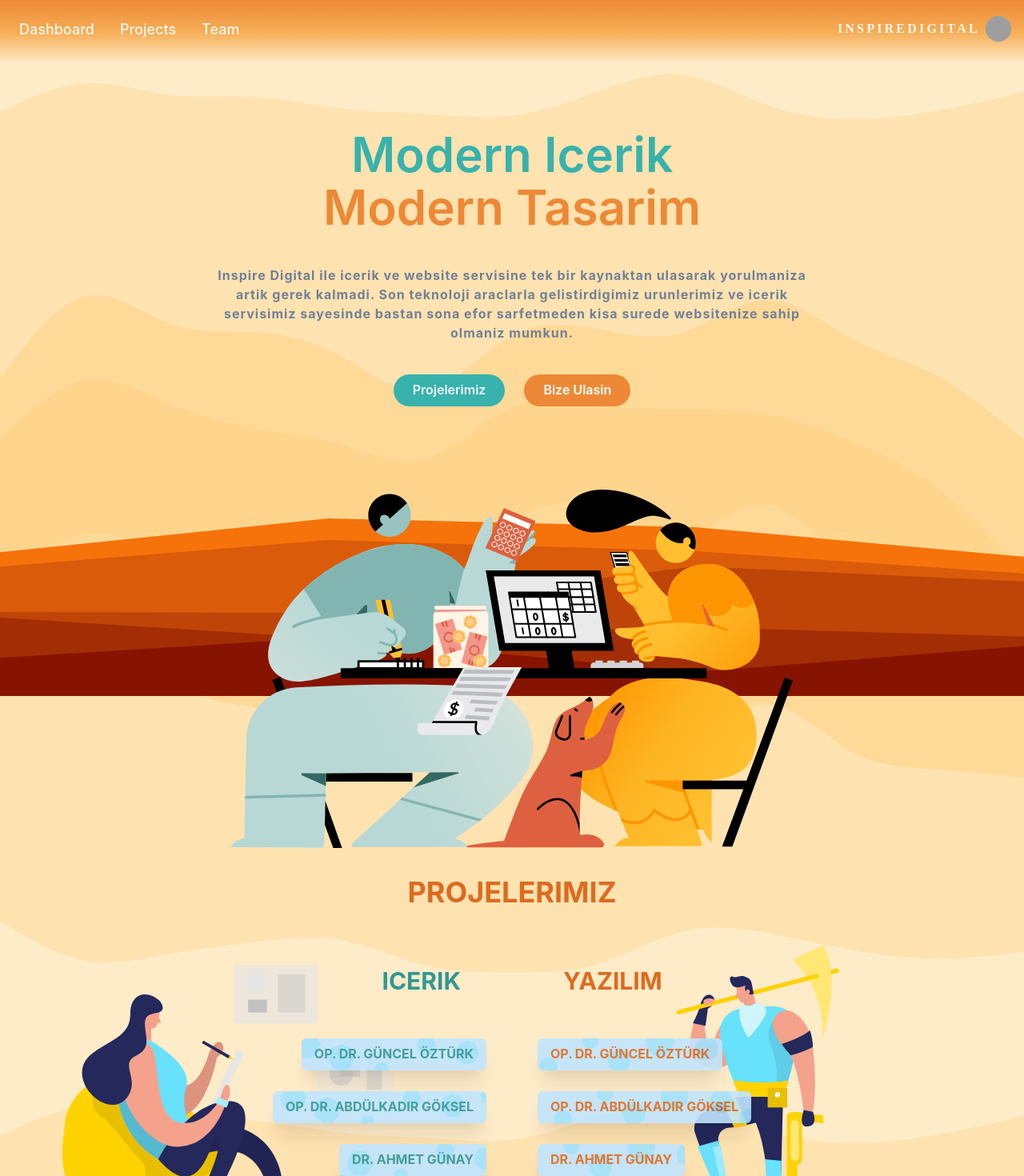
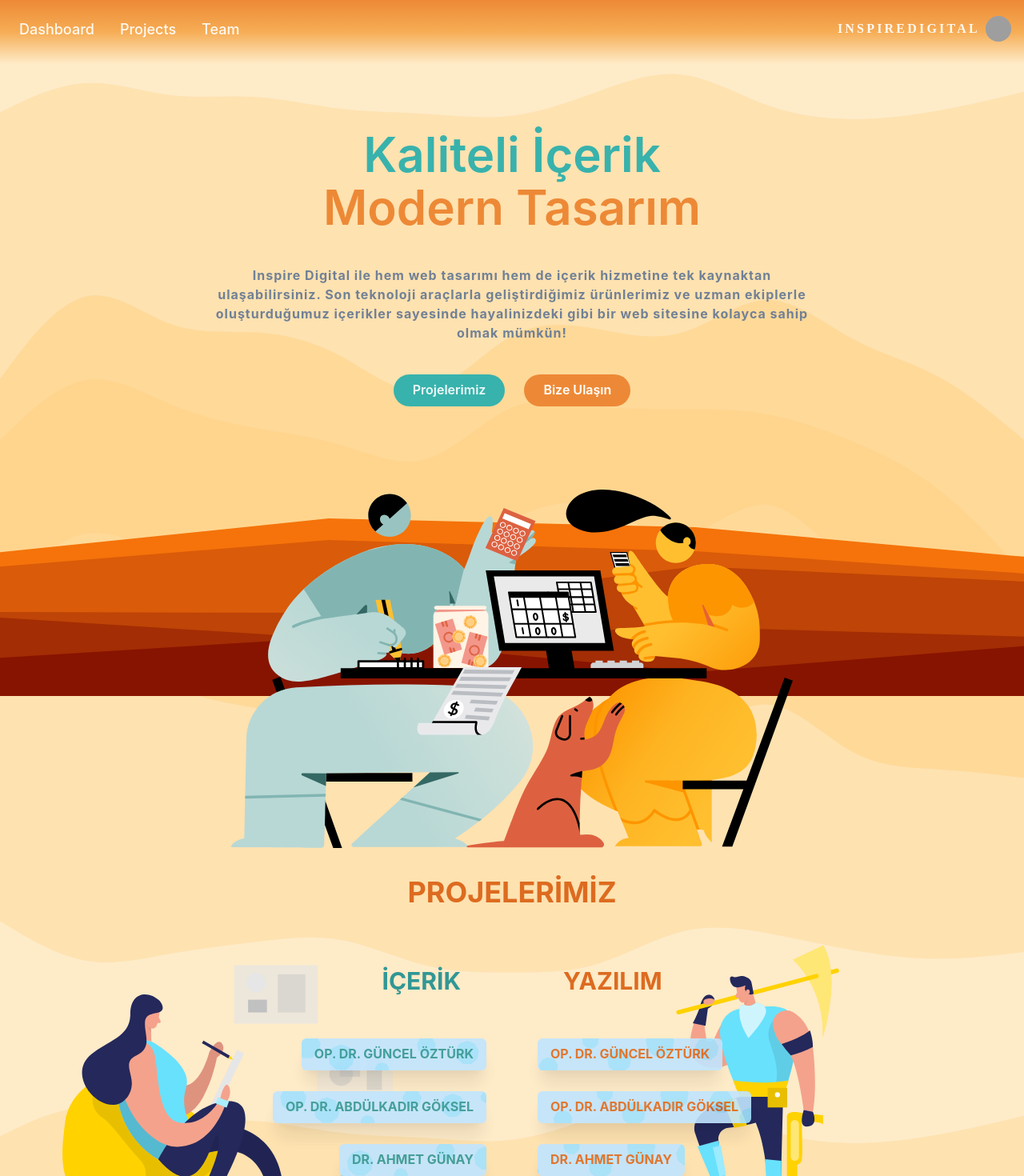
Before and after one commit to keremduran/inspiredigital, a Next.js app: page / in a window 1280 px wide. Shown: the top 1470 px of the page at 80% size. Built offline with nearby package versions, Linux system fonts and the light colour scheme; grey boxes are pictures that could not be loaded.

Commit message:
Content changed

```diff
--- a/components/Hero.tsx
+++ b/components/Hero.tsx
@@ -32,11 +32,11 @@ export default function Hero() {
           overflow={''}
         >
           <Text as={'span'} color={'teal.400'}>
-            Modern Icerik{' '}
+            Kaliteli İçerik{' '}
           </Text>
           <br />
           <Text as={'span'} color={'orange.400'}>
-            Modern Tasarim
+            Modern Tasarım
           </Text>
         </Heading>
         <Text
@@ -45,10 +45,10 @@ export default function Hero() {
           fontWeight={700}
           maxW={'3xl'}
         >
-          Inspire Digital ile icerik ve website servisine tek bir kaynaktan
-          ulasarak yorulmaniza artik gerek kalmadi. Son teknoloji araclarla
-          gelistirdigimiz urunlerimiz ve icerik servisimiz sayesinde bastan sona
-          efor sarfetmeden kisa surede websitenize sahip olmaniz mumkun.
+          Inspire Digital ile hem web tasarımı hem de içerik hizmetine tek
+          kaynaktan ulaşabilirsiniz. Son teknoloji araçlarla geliştirdiğimiz
+          ürünlerimiz ve uzman ekiplerle oluşturduğumuz içerikler sayesinde
+          hayalinizdeki gibi bir web sitesine kolayca sahip olmak mümkün!
         </Text>
         <Stack
           spacing={6}
@@ -61,6 +61,7 @@ export default function Hero() {
             textColor={'whiteAlpha.900'}
             bg={'teal.400'}
             _hover={{ bg: 'teal.500' }}
+            textTransform={'capitalize'}
             px={6}
           >
             Projelerimiz
@@ -72,7 +73,7 @@ export default function Hero() {
             bg={'orange.400'}
             _hover={{ bg: 'orange.500' }}
           >
-            Bize Ulasin
+            Bize Ulaşın
           </Button>
         </Stack>
         <Flex w={'full'}>
--- a/components/Projects.tsx
+++ b/components/Projects.tsx
@@ -9,6 +9,7 @@ import {
 import React from 'react';
 import { motion } from 'framer-motion';
 const MotionBox = motion(Box);
+
 export default function Projects() {
   const clients = {
     contentManager: [
@@ -21,12 +22,24 @@ export default function Projects() {
       { link: 'https://www.hairneva.com/', name: 'Hairneva' },
       { link: 'http://www.cagatayruhi.com/', name: 'OP. DR. ÇAĞATAY RUHİ' },
     ],
-    developer: [],
+    developer: [
+      {
+        link: 'https://real-estate-roan-nine.vercel.app/',
+        name: 'Inspire Emlak',
+      },
+      {
+        link: 'https://doktorwebsite-demo-next.vercel.app/',
+        name: 'Demo Doktor Sitesi',
+      },
+      {
+        link: 'https://real-estate-roan-nine.vercel.app/',
+        name: 'Inspire Real Estate',
+      },
+    ],
   };
 
   return (
     <Container className='projects' minW={'100vw'} p={0} m={0}>
-      {/* <WaveDivider /> */}
       <Heading
         as='h2'
         p='2'
@@ -38,7 +51,7 @@ export default function Projects() {
         textAlign={'center'}
         textTransform={'uppercase'}
       >
-        Projelerimiz
+        PROJELERİMİZ
       </Heading>
       <SimpleGrid minChildWidth='300px' gap={6}>
         <Box
@@ -66,7 +79,7 @@ export default function Projects() {
               size='lg'
               fontSize={{ base: 'xl', sm: '2xl', md: '3xl' }}
             >
-              ICERIK
+              İÇERİK
             </Heading>
             {clients.contentManager.map((client) => (
               <MotionBox
@@ -77,9 +90,9 @@ export default function Projects() {
                 initial={{ opacity: 0 }}
                 whileInView={{ opacity: 1 }}
                 key={client.name}
+                viewport={{ once: true }}
               >
                 <Button
-                  size='md'
                   width='100%'
                   opacity='0.9'
                   textTransform={'uppercase'}
@@ -134,9 +147,9 @@ export default function Projects() {
                 initial={{ opacity: 0.2 }}
                 whileInView={{ opacity: 1 }}
                 key={client.name}
+                viewport={{ once: true }}
               >
                 <Button
-                  size='md'
                   width='100%'
                   opacity='0.9'
                   textTransform={'uppercase'}
```
